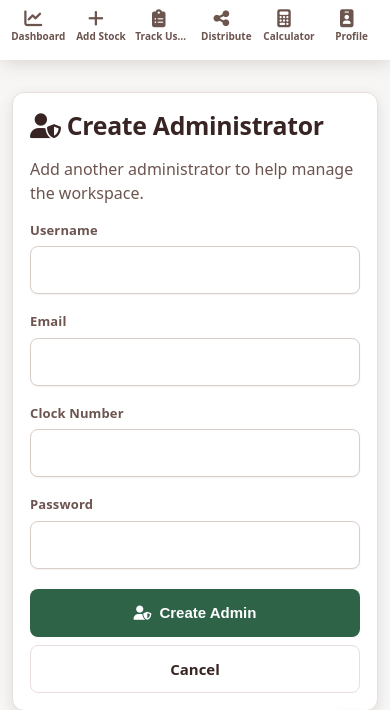
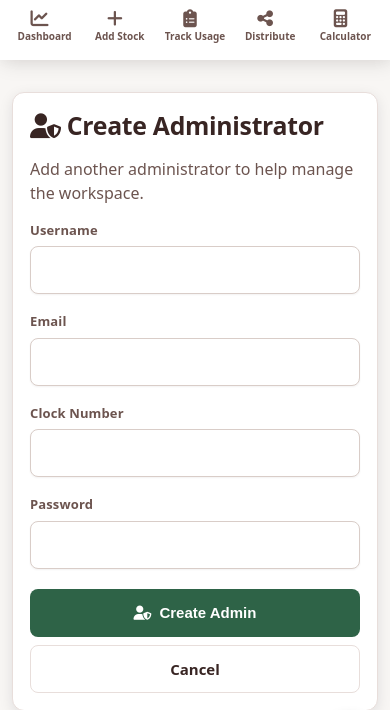
Before and after one commit to Njwacky/stock-taking, a Django app: page /admin/create/ in a window 390 px wide. Shown: the top 710 px of the page. Run offline with Django 5.2, Linux system fonts and the light colour scheme; the visitor is signed in with stand-in values (Sample User, id 1); data comes from the database, SQL or seed files in the repository; data that the repository does not hold is empty.

Commit message:
init
hamurger mode

```diff
--- a/static/css/ui.css
+++ b/static/css/ui.css
@@ -275,6 +275,13 @@
     overflow: hidden;
     text-overflow: ellipsis;
     white-space: nowrap;
+}
+
+.nav-mobile-menu-label {
+    display: inline-flex;
+    align-items: center;
+    font-size: 12px;
+    font-weight: 600;
 }
 
 .nav-caret {
@@ -3308,6 +3315,10 @@
         display: none;
     }
 
+    body.has-mobile-tabbar .nav-mobile-menu-label {
+        display: inline-flex;
+    }
+
     body.has-mobile-tabbar .nav-avatar {
         width: 30px;
         height: 30px;
@@ -3319,6 +3330,13 @@
         flex: 0 0 auto;
         margin: 0;
         padding: 0;
+    }
+
+    body.has-mobile-tabbar .nav-user-btn {
+        width: auto;
+        min-width: 58px;
+        gap: 5px;
+        padding: 0 8px;
     }
 
     body.has-mobile-tabbar .nav-menu {
@@ -3336,7 +3354,7 @@
         inset: auto 0 0;
         z-index: 10020;
         display: grid;
-        grid-template-columns: repeat(6, minmax(0, 1fr));
+        grid-template-columns: repeat(5, minmax(0, 1fr));
         align-items: stretch;
         gap: 2px;
         width: 100%;
--- a/stockT/templates/base.html
+++ b/stockT/templates/base.html
@@ -25,7 +25,7 @@
     {% block extra_css %}{% endblock %}
     <!-- Shared UI layer loads last so legacy and page-specific styles use the
          same typography, spacing, controls, tables, and responsive patterns. -->
-    <link rel="stylesheet" href="{% static 'css/ui.css' %}">
+    <link rel="stylesheet" href="{% static 'css/ui.css' %}?v=20261019">
 </head>
 <body{% if user.is_authenticated %} class="has-mobile-tabbar"{% endif %}>
     <a href="#main" class="skip-link">Skip to content</a>
@@ -35,11 +35,11 @@
             <span>Stock Tracker</span>
         </a>
         {% comment %}
-        Primary navigation is six destinations: Dashboard · Add Stock · Track
-        Usage · Distribute · Calculator · Profile.
+        Primary navigation is five destinations: Dashboard · Add Stock · Track
+        Usage · Distribute · Calculator.
         Utilities such as Notifications, Manage Users, Analytics, and Admins
-        live in the account menu. On mobile, destinations stay visible in a
-        fixed bottom bar; there is no hamburger drawer.
+        plus Profile live in the account menu. On mobile, primary destinations
+        stay visible in a fixed bottom bar; use More for the other destinations.
         {% endcomment %}
         <div id="navLinks" class="nav-links">
             <a class="nav-link" href="{% url 'dashboard' %}"{% if request.path == '/' %} aria-current="page"{% endif %}><i class="fas fa-chart-line" aria-hidden="true"></i><span>Dashboard</span></a>
@@ -48,7 +48,6 @@
             <a class="nav-link" href="{% url 'stock_usage_tracking' %}"{% if '/tracking' in request.path %} aria-current="page"{% endif %}><i class="fas fa-clipboard-list" aria-hidden="true"></i><span>Track Usage</span></a>
             <a class="nav-link" href="{% url 'stock_distribution' %}"{% if '/stock-distribution' in request.path %} aria-current="page"{% endif %}><i class="fas fa-share-nodes" aria-hidden="true"></i><span>Distribute</span></a>
             <a class="nav-link" href="{% url 'inventory_calculator' %}"{% if '/calculator' in request.path %} aria-current="page"{% endif %}><i class="fas fa-calculator" aria-hidden="true"></i><span>Calculator</span></a>
-            <a class="nav-link" href="{% url 'profile' %}"{% if '/profile' in request.path %} aria-current="page"{% endif %}><i class="fas fa-id-badge" aria-hidden="true"></i><span>Profile</span></a>
             {% else %}
             <a class="nav-link nav-pill-btn" href="{% url 'login' %}"><i class="fas fa-right-to-bracket" aria-hidden="true"></i><span>Login</span></a>
             <a class="nav-link nav-pill-accent" href="{% url 'register' %}"><i class="fas fa-user-plus" aria-hidden="true"></i><span>Register</span></a>
@@ -63,6 +62,7 @@
                 <button type="button" id="navUserBtn" class="nav-user-btn" aria-label="Account menu for {{ user.username }}" aria-controls="navMenu" aria-expanded="false">
                     <span class="nav-avatar" aria-hidden="true">{{ user.username|first|upper }}</span>
                     <span class="nav-user-name">{{ user.username }}</span>
+                    <span class="nav-mobile-menu-label" aria-hidden="true">More</span>
                     {% if pending_reset_requests_count or pending_stock_usage_count %}
                     <span class="nav-badge">{{ pending_reset_requests_count|add:pending_stock_usage_count }}</span>
                     {% endif %}
@@ -98,6 +98,7 @@
                         {% endif %}
                     </a>
                     <a href="{% url 'my_comments' %}"{% if '/comments/my' in request.path %} aria-current="page"{% endif %}><i class="fas fa-comment-dots" aria-hidden="true"></i> My Feedback</a>
+                    <a href="{% url 'profile' %}"{% if '/profile' in request.path %} aria-current="page"{% endif %}><i class="fas fa-id-badge" aria-hidden="true"></i> Profile</a>
                     <a href="{% url 'change_password' %}"{% if '/change-password' in request.path %} aria-current="page"{% endif %}><i class="fas fa-lock" aria-hidden="true"></i> Change Password</a>
                     {% if can_manage_workspace or user.is_manager %}
                     <div class="nav-menu-sep"></div>
```
Also changed, not shown: tests/unit/test_navigation.py (+5 -2 lines).
